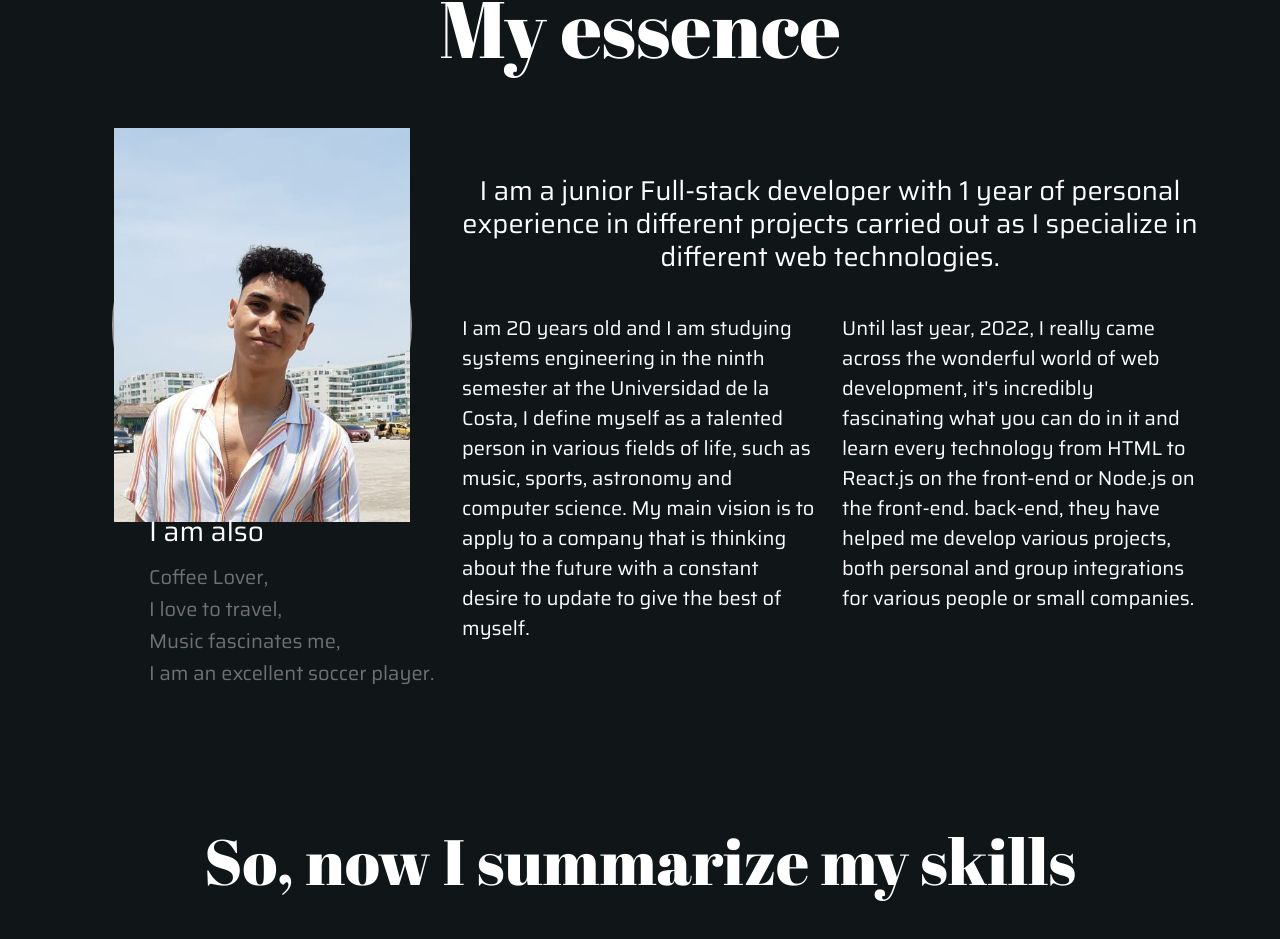
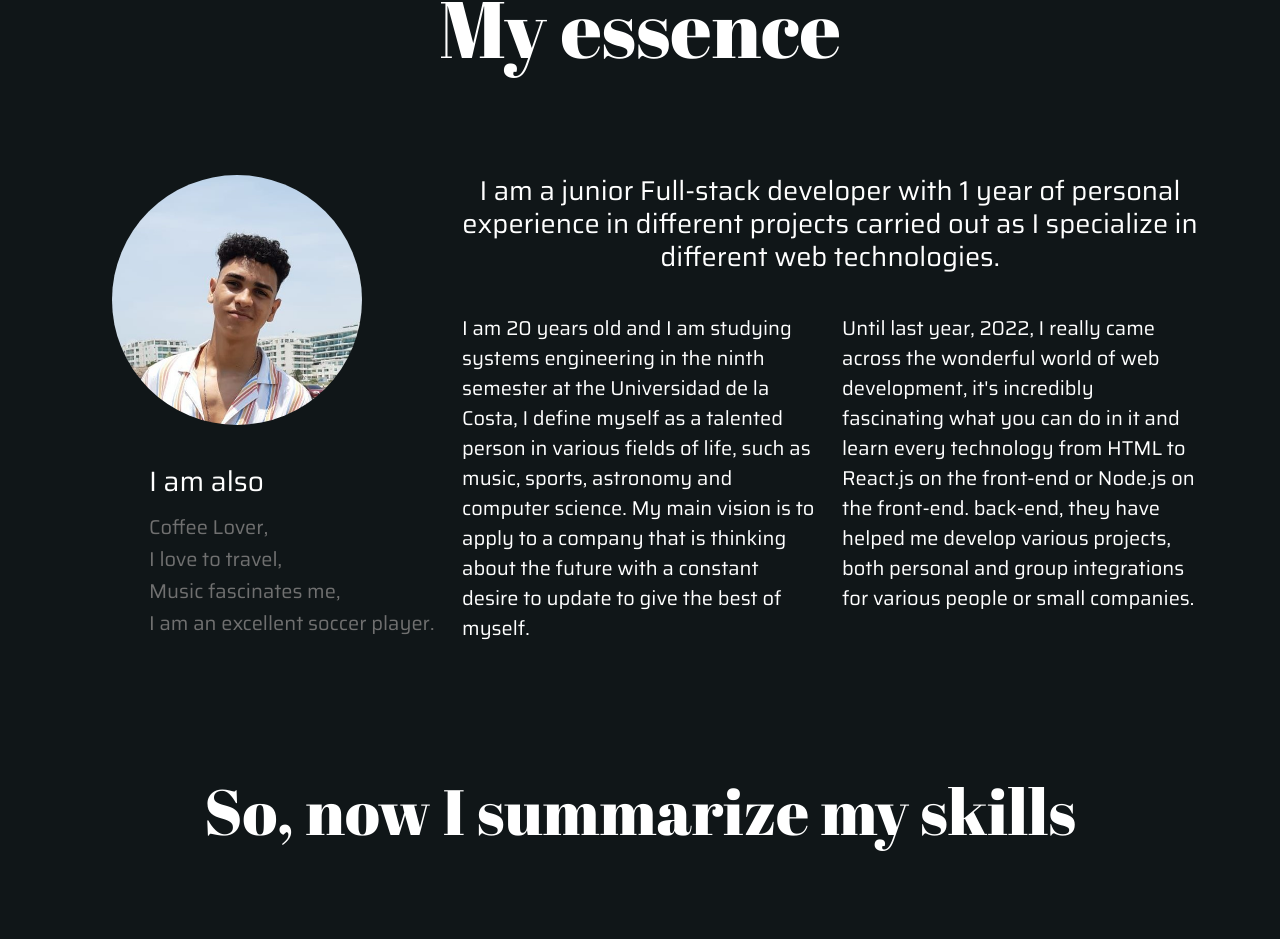
Before and after one commit to EstebanMejiaD/portfolio-web-esteban-dev, a React (Create React App) app: page / in a window 1280 px wide. Shown: the part 961-1900 px from the top of the page. Built offline with nearby package versions, Linux system fonts and the light colour scheme.

Commit message:
Arreglado el marco de la imagen principal de about version 1.0.1

```diff
--- a/src/Components/About.css
+++ b/src/Components/About.css
@@ -3,41 +3,42 @@ font-size: 5rem;
   margin: 180px 0 100px 0;
 }
 
-
 /*
 foto principal
 */
 .imagenProfile-about {
-    width: 300px;
-    height: 300px;
+  width: 100%;
+  height: 100%;
   border-radius: 50%;
-    border: 2px solid #999;
-    object-fit: cover;
+  /* border: 2px solid #999; */
+
+  width: 100%; /* La imagen ocupará todo el ancho del contenedor */
+  height: 100%; /* La imagen ocupará todo el alto del contenedor */
+  object-fit: cover; /* Mantiene las proporciones y corta si es necesario */
+  position: absolute; /* Permite posicionar la imagen dentro del contenedor */
+  top: 0; /* Coloca la imagen en la parte superior del contenedor */
+  left: 0;
 }
 
-.section-also{
+.section-also {
   margin-left: 25px;
   margin-top: 40px;
 }
 .option-also {
   color: rgb(112, 112, 112);
 
-    transition: color .5s;
+  transition: color 0.5s;
 }
 
 .option-also:hover {
   color: #fff;
 }
 
-
-
-
 .container-photo-principal {
   margin-left: 30px;
 
   margin-bottom: 30px;
 }
-
 
 .container-text-about-h5-p h5 {
   text-align: center;
@@ -47,18 +48,21 @@ foto principal
   margin-bottom: 40px;
 }
 
-
-
+.contenedor-imagen {
+  width: 250px;
+  height: 250px;
+  border-radius: 50%;
+  overflow: hidden;
+  position: relative;
+}
 
 .parraf-about {
   font-size: 1.25em;
 }
 
-
 @media (max-width: 530px) {
   .container-photo-principal {
     margin-left: 0;
-
   }
   .container-text-about-h5-p {
     padding: 20px;
```
Lines whose indentation alone changed are shown as unchanged.
